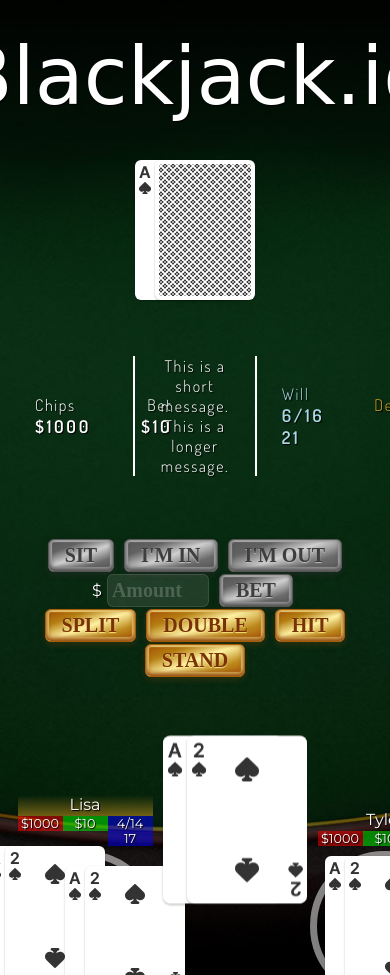
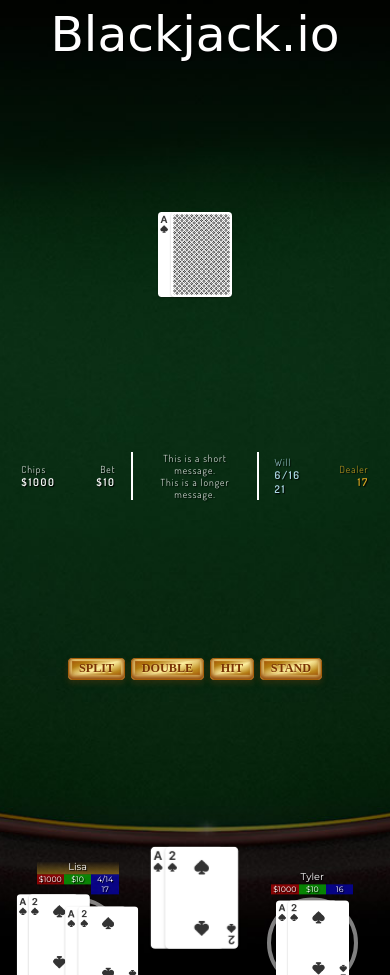
Before and after one commit to billyzkid/blackjack-ui, a PHP site: page /full.html in a window 390 px wide. Run offline with PHP 8.4, Linux system fonts and the light colour scheme; some web fonts are replaced.

Commit message:
Use media queries

```diff
--- a/full.html
+++ b/full.html
@@ -48,7 +48,7 @@
                 </div>
             </div>
             <div class="input-container">
-                <div class="sit-container">
+                <!-- <div class="sit-container">
                     <button class="sit-button">Sit</button>
                     <button class="in-button">I'm in</button>
                     <button class="out-button">I'm out</button>
@@ -56,7 +56,7 @@
                 <div class="bet-container">
                     <input class="bet-input" type="number" min="0" max="1000" placeholder="Amount">
                     <button class="bet-button">Bet</button>
-                </div>
+                </div> -->
                 <div class="action-container">
                     <button class="split-button gold">Split</button>
                     <button class="double-button gold">Double</button>
--- a/main.css
+++ b/main.css
@@ -77,7 +77,7 @@ button {
     font-family: 'Monsieur La Doulaise', cursive;
     font-size: 5em;
     text-align: center;
-    margin: 0.25em 0 0;
+    margin: 0;
 }
 
 .table p {
@@ -98,7 +98,7 @@ button {
     border: 1px solid rgba(255,255,255,0.1);
     border-radius: 0.3em;
     outline: none;
-    -webkit-appearance: none; /* remove the shadow in iOS */
+    -webkit-appearance: none; /* Removes the shadow in iOS */
 }
 
 .table input::placeholder {
@@ -188,11 +188,11 @@ button {
 .hud-container,
 .input-container,
 .player-container {
-    margin: 1.25em 0;
+    margin: 0.5em 0;
 }
 
 .dealer-container {
-    margin: 0.625em 0;
+    margin: 0;
 }
 
 .hud-container p:nth-child(2) {
@@ -284,11 +284,11 @@ button {
 }
 
 .player {
-    transform: translate3d(0,3.5em,0);
+    transform: translate3d(0,2.5em,0);
 }
 
 .player.primary {
-    transform: translate3d(0,-3.5em,0) scale3d(1.2,1.2,1.2);
+    transform: translate3d(0,-2.5em,0) scale3d(1.2,1.2,1.2);
 }
 
 .input-container {
@@ -399,3 +399,15 @@ button {
 .player-total {
     background-color: rgba(0,0,255,0.5);
 }
+
+@media (orientation: landscape) {
+    body {
+        font-size: 2.5vh;
+    }
+}
+
+@media (orientation: portrait) {
+    body {
+        font-size: 2.5vw;
+    }
+}
```
